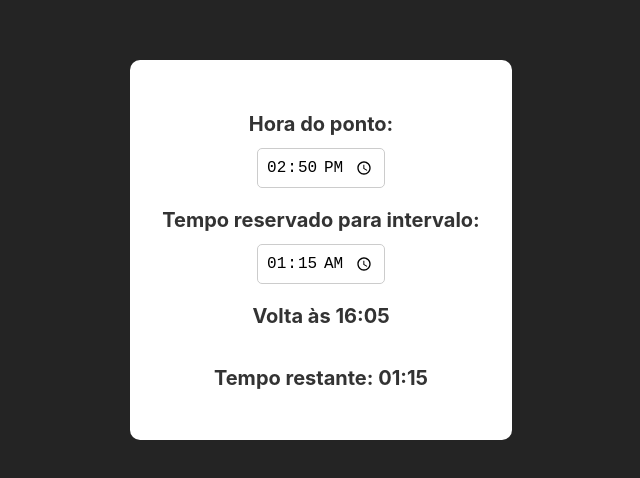
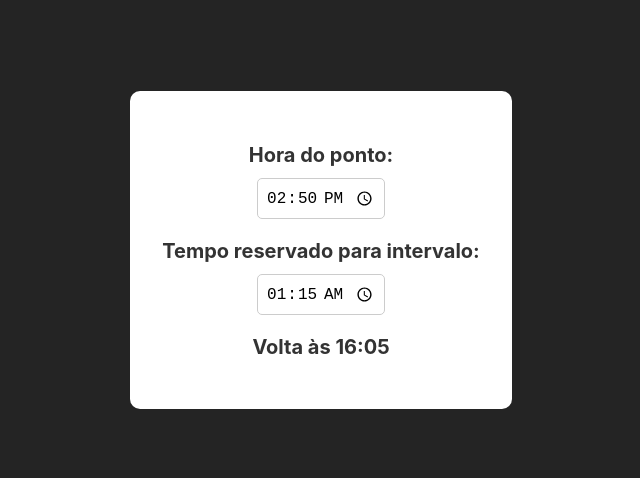
Before and after one commit to cibellemc/projetos-web, a React (Vite) app in the folder calcula-ponto/: page / in a window 1280 px wide. Shown: the part 150-628 px from the top of the page, without its empty margins (319-959 px from the left). Built offline with nearby package versions, Linux system fonts and the light colour scheme; the HTML template or start-up script is replaced by a standard one.

Commit message:
redo: bugs em tempo restante

```diff
--- a/calcula-ponto/src/App.tsx
+++ b/calcula-ponto/src/App.tsx
@@ -36,7 +36,7 @@ function App() {
         <input type="time" onChange={handleChangeIntervalo} value={intervalo} id="" />
       </div>
       <h2>Volta às {horaRetorno}</h2>
-      <h2>Tempo restante: {tempoRestante}</h2>
+      {/* <h2>Tempo restante: {tempoRestante}</h2> */}
 
     </div>
   )
```
